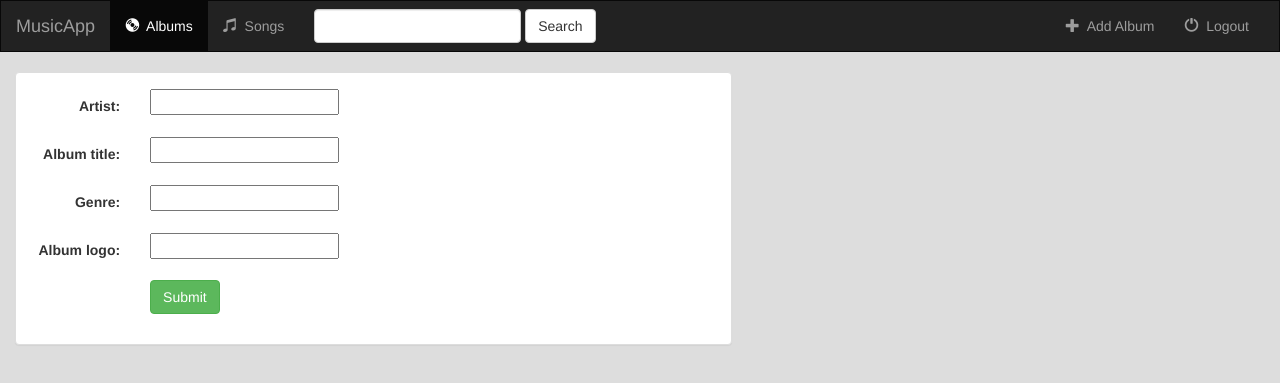
After one commit to swetakumari95/music-website, a Django app: page /music/album/add/ in a window 1280 px wide. The commit adds this page. Shown: the top 383 px of the page. Run offline with Django 3.2, Linux system fonts and the light colour scheme; some libraries are stand-ins or nearby versions.

Commit message:
Added form to add album

```diff
--- a/music/models.py
+++ b/music/models.py
@@ -1,4 +1,5 @@
 from django.db import models
+from django.core.urlresolvers import reverse
 
 # Create your models here.
 class Album(models.Model):
@@ -6,6 +7,9 @@ class Album(models.Model):
     album_title = models.CharField(max_length=200)
     genre = models.CharField(max_length=100)
     album_logo = models.CharField(max_length=1000)
+
+    def get_absolute_url(self):
+        return reverse('music:detail', kwargs={'pk': self.pk})
 
     def __str__(self):
         return self.album_title+ " - " +self.artist
--- /dev/null
+++ b/music/templates/music/album_form.html
@@ -0,0 +1,26 @@
+{% extends 'music/base.html' %}
+{% block title %}Add new Album{% endblock %}
+
+{% block basic %}
+  <div class="container-fluid">
+    <div class="row">
+      <div class="col-sm-12 col-md-7">
+        <div class="panel panel-default">
+          <div class="panel-body">
+
+            <form class="form-horizontal" action="" method="post" enctype="multipart/form-data">
+              {% csrf_token %}
+              {% include 'music/form-template.html' %}
+              <div class="form-group">
+                <div class="col-sm-offset-2 col-sm-10">
+                  <button type="submit" class="btn btn-success">Submit</button>
+                </div>
+              </div>
+            </form>
+
+          </div>
+        </div>
+      </div>
+    </div>
+  </div>
+{% endblock %}
--- a/music/templates/music/base.html
+++ b/music/templates/music/base.html
@@ -46,7 +46,7 @@
 
         <ul class="nav navbar-nav navbar-right">
           <li class="">
-            <a href="#">
+            <a href="{% url 'music:album-add' %}">
               <span class="glyphicon glyphicon-plus" aria-hidden="true"></span>&nbsp;
               Add Album
             </a>
--- /dev/null
+++ b/music/templates/music/form-template.html
@@ -0,0 +1,9 @@
+{% for field in form %}
+  <div class="form-group">
+    <div class="col-sm-offset-2 col-sm-10">
+      <span class-"text-danger small">{{ field.errors }}</span>
+    </div>
+    <label class="control-label col-sm-2">{{ field.label_tag }}</label>
+    <div class="col-sm-10">{{ field }}</div>
+  </div>
+{% endfor %}
--- a/music/urls.py
+++ b/music/urls.py
@@ -10,4 +10,6 @@ urlpatterns = [
     url(r'^(?P<pk>[0-9]+)/$', views.DetailView.as_view(), name='detail'),
     # /music/album_id/favorite
     url(r'^(?P<album_id>[0-9]+)/favorite/$', views.favorite, name='favorite'),
+    # /music/album/add/
+    url(r'album/add/$', views.AlbumCreate.as_view(), name='album-add'),
 ]
--- a/music/views.py
+++ b/music/views.py
@@ -14,6 +14,7 @@ from .models import Album, Song
 #
 
 from django.views import generic
+from django.views.generic.edit import CreateView, UpdateView, DeleteView
 
 def favorite(request, album_id):
     album = get_object_or_404(Album, pk=album_id)
@@ -43,3 +44,7 @@ class IndexView(generic.ListView):
 class DetailView(generic.DetailView):
     model = Album
     template_name = 'music/detail.html'
+
+class AlbumCreate(CreateView):
+    model = Album
+    fields = ['artist', 'album_title', 'genre', 'album_logo']
```
